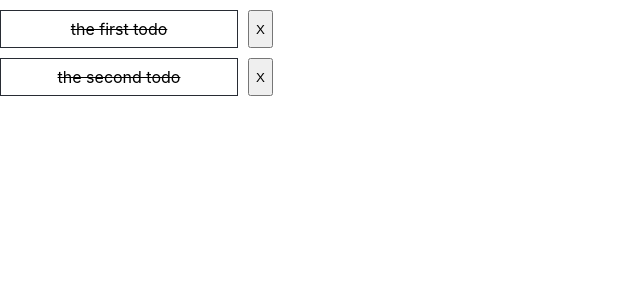
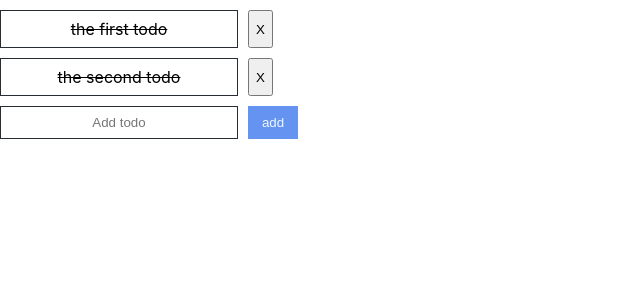
Before and after one commit to firewox/day10-react-starter, a React (Create React App) app: page / in a window 1280 px wide. Shown: the top 300 px of the page, without its empty margins (0-640 px from the left). Built offline with nearby package versions, Linux system fonts and the light colour scheme.

Commit message:
feat: add input add todo feature

```diff
--- a/src/App.css
+++ b/src/App.css
@@ -11,9 +11,18 @@
 .todo-item-container {
   display: flex;
 }
-.delete-button {
+.default-button {
   margin-top: 10px;
   margin-left: 10px;
+}
+.add-button {
+  border: 1px solid #6593F1;
+  background-color: #6593F1;
+  color: aliceblue;
+  width: 50px;
+}
+.todo-add-container {
+  display: flex;
 }
 
 .App {
--- a/src/App.js
+++ b/src/App.js
@@ -1,9 +1,9 @@
-import { createContext, useContext, useReducer } from "react";
+import { useReducer } from "react";
 import "./App.css"
 import {TodoContext, initState} from "./contexts/TodoContext"
 import todoReducer from "./reducers/TodoReducer"
 import TodoGroup from "./components/TodoGroup"
-
+import TodoAdd from "./components/TodoAdd"
 
 function App() {
   const [state, dispatch] = useReducer(todoReducer, initState);
@@ -11,6 +11,7 @@ function App() {
     <div>
       <TodoContext.Provider value={{ state, dispatch }}>
         <TodoGroup />
+        <TodoAdd />
       </TodoContext.Provider>
     </div>
   );
--- /dev/null
+++ b/src/components/TodoAdd.jsx
@@ -0,0 +1,11 @@
+
+function TodoAdd() {
+  return (
+    <div className="todo-add-container">
+      <input className="todo-item" type="text" placeholder="Add todo" />
+      <button className="default-button add-button">add</button>
+    </div>
+  );
+}
+
+export default TodoAdd;
--- a/src/components/TodoItem.jsx
+++ b/src/components/TodoItem.jsx
@@ -29,7 +29,7 @@ function TodoItem(props) {
           {props.todo.text}
         </span>
       </div>
-      <button className="delete-button" onClick={deleteTodo}>X</button>
+      <button className="default-button" onClick={deleteTodo}>X</button>
     </div>
   )
 }
```
